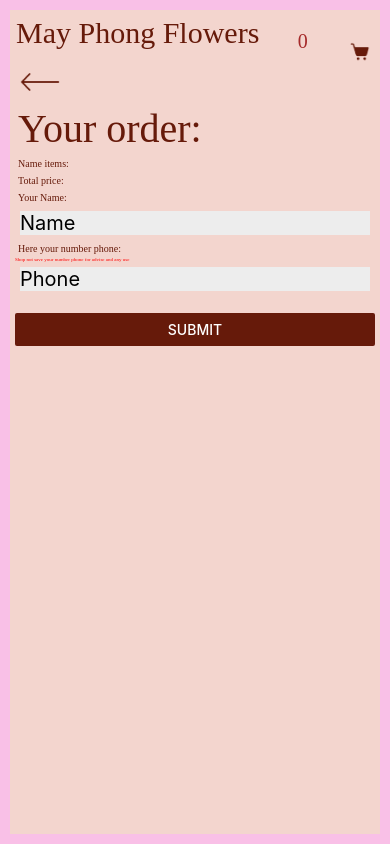
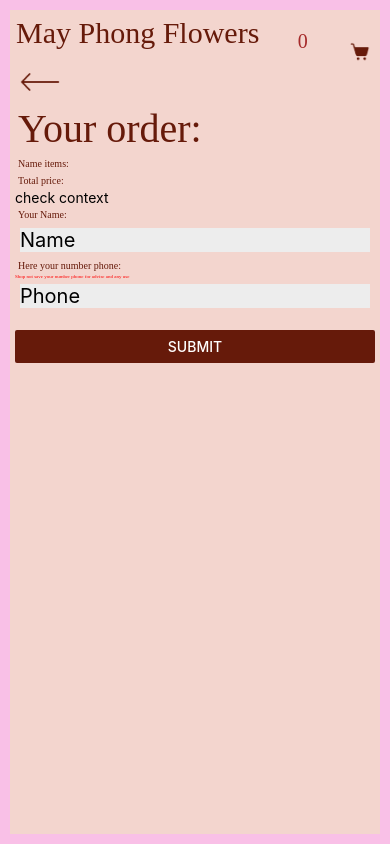
Before and after one commit to StarinovOleg/shop-application, a React Native app: screen /ScreenThree in a window 390 px wide. Built offline with nearby package versions, Linux system fonts and the light colour scheme.

Commit message:
add context

```diff
--- a/App.js
+++ b/App.js
@@ -1,12 +1,13 @@
-import React from 'react';
+import React, {useState} from 'react';
 import type {Node} from 'react';
 import {QueryClient, QueryClientProvider} from 'react-query';
-
+import ShopContext from './src/Common/ShopContext';
 import ScreenOne from './src/ScreenOne';
 import ScreenSecond from './src/ScreenSecond';
 import ScreenThree from './src/ScreenThree';
 import {NavigationContainer} from '@react-navigation/native';
 import {createNativeStackNavigator} from '@react-navigation/native-stack';
+
 const Stack = createNativeStackNavigator();
 const queryClient = new QueryClient({
   defaultOptions: {
@@ -18,9 +19,12 @@ const queryClient = new QueryClient({
   },
 });
 const App: () => Node = ({navigation}) => {
+  const [val, setVal] = useState('check context');
+
   return (
     <NavigationContainer>
       <QueryClientProvider client={queryClient}>
+        <ShopContext.Provider value={{val, setVal}}>
           <Stack.Navigator
             screenOptions={{
               headerShown: false,
@@ -29,6 +33,7 @@ const App: () => Node = ({navigation}) => {
             <Stack.Screen name="ScreenSecond" component={ScreenSecond} />
             <Stack.Screen name="ScreenThree" component={ScreenThree} />
           </Stack.Navigator>
+        </ShopContext.Provider>
       </QueryClientProvider>
     </NavigationContainer>
   );
--- a/src/Common/ShopContext.tsx
+++ b/src/Common/ShopContext.tsx
@@ -1,4 +1,4 @@
 import {createContext} from 'react';
-export const ShopContext = createContext({});
+export const ShopContext = createContext(null);
 
 export default ShopContext;
--- a/src/ScreenSecond/Shop.tsx
+++ b/src/ScreenSecond/Shop.tsx
@@ -1,16 +1,20 @@
 import React from 'react';
-import {View, StyleSheet} from 'react-native';
+import {View, StyleSheet, Alert} from 'react-native';
 import ShopCart from './ShopCart';
 import useGetProducts from '../hooks/get-product-hook';
-
-export default function Shop() {
+export default function Shop(props) {
   const products = useGetProducts();
+  const {onPress} = props;
   const listItems = products?.map((item, index) => (
     <View style={styles.containerItem} key={index}>
       <ShopCart
         price={item.price}
         about={item.product_name}
         img={item.avatar}
+        /* onPress={() => {
+          Alert.alert('ok');
+        }}*/
+        onPress={onPress}
       />
     </View>
   ));
--- a/src/ScreenSecond/ShopCart.tsx
+++ b/src/ScreenSecond/ShopCart.tsx
@@ -2,9 +2,10 @@ import React from 'react';
 import {StyleSheet, View, Text, Image} from 'react-native';
 import ButtonAdd from './ButtonAdd';
 export default function ShopCart(props) {
+  const {onPress} = props;
   return (
     <View style={styles.container}>
-      <ButtonAdd />
+      <ButtonAdd onPress={onPress} />
       <Image style={styles.picture} source={{uri: props.img}} />
       <Text style={styles.price}>{props.price}</Text>
       <Text style={styles.about}>Include:{props.about}</Text>
--- a/src/ScreenSecond/index.tsx
+++ b/src/ScreenSecond/index.tsx
@@ -1,15 +1,18 @@
 import React from 'react';
 
 import Header from '../MainLayout/Header';
-import {ScrollView, StyleSheet, View} from 'react-native';
+import {ScrollView, StyleSheet, View, Button, Text} from 'react-native';
 import ButtonBack from './ButtonBack';
 import Shop from './Shop';
+import {useContext} from 'react';
+import ShopContext from '../Common/ShopContext';
 
 export default function ScreenSecond(props) {
   const count = 0;
   const onCheckout = () => {
     props.navigation.navigate('ScreenThree');
   };
+  const {val, setVal} = useContext(ShopContext);
 
   return (
     <View style={styles.backgroundBody}>
@@ -18,7 +21,8 @@ export default function ScreenSecond(props) {
         style={styles.viewContainer}>
         <Header count={count} onPress={onCheckout} />
         <ButtonBack onPress={() => props.navigation.goBack()} />
-        <Shop />
+        <Text>{val}</Text>
+        <Shop onPress={() => setVal('hi')} />
       </ScrollView>
     </View>
   );
--- a/src/ScreenThree/index.tsx
+++ b/src/ScreenThree/index.tsx
@@ -13,12 +13,15 @@ import {
 } from 'react-native';
 import ButtonBack from '../ScreenSecond/ButtonBack';
 import {useForm, Controller} from 'react-hook-form';
+import {useContext} from 'react';
+import ShopContext from '../Common/ShopContext';
 export default function ScreenThree(props) {
   //const [name, setName] = useState('');
   //const [order, setOrder] = useState('');
   //const [phone, setPhone] = useState('');
   const queryaddemail = useAddCustomer();
   const count = 0;
+  const {val, setVal} = useContext(ShopContext);
   const {
     control,
     handleSubmit,
@@ -50,6 +53,7 @@ export default function ScreenThree(props) {
           <Text style={styles.titlePage}>Your order:</Text>
           <Text style={styles.titleOrder}>Name items:</Text>
           <Text style={styles.titleOrder}>Total price:</Text>
+          <Text>{val}</Text>
           <Controller
             control={control}
             rules={{
@@ -65,7 +69,6 @@ export default function ScreenThree(props) {
                   value={value}
                   placeholder="Name"
                 />
-                <Text>{value}</Text>
               </>
             )}
             name="firstName"
```
Lines whose indentation alone changed are shown as unchanged.
